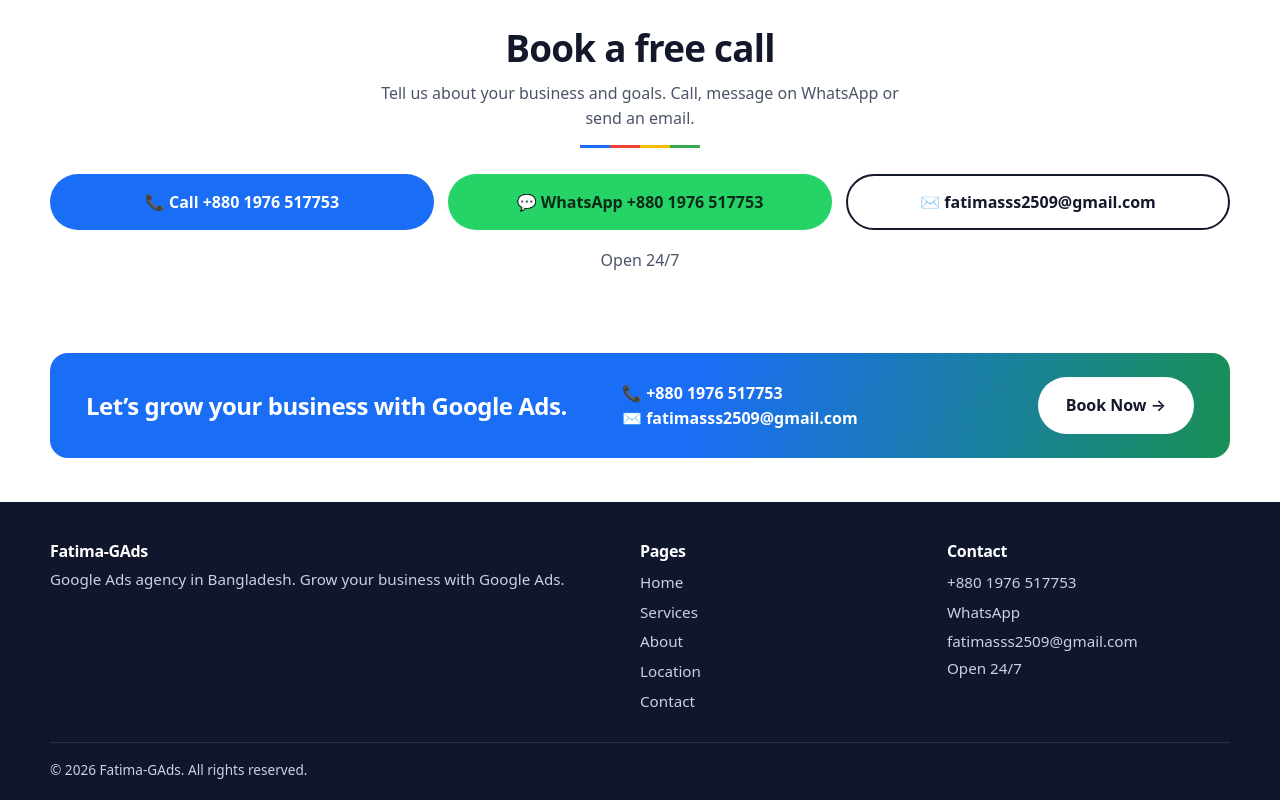
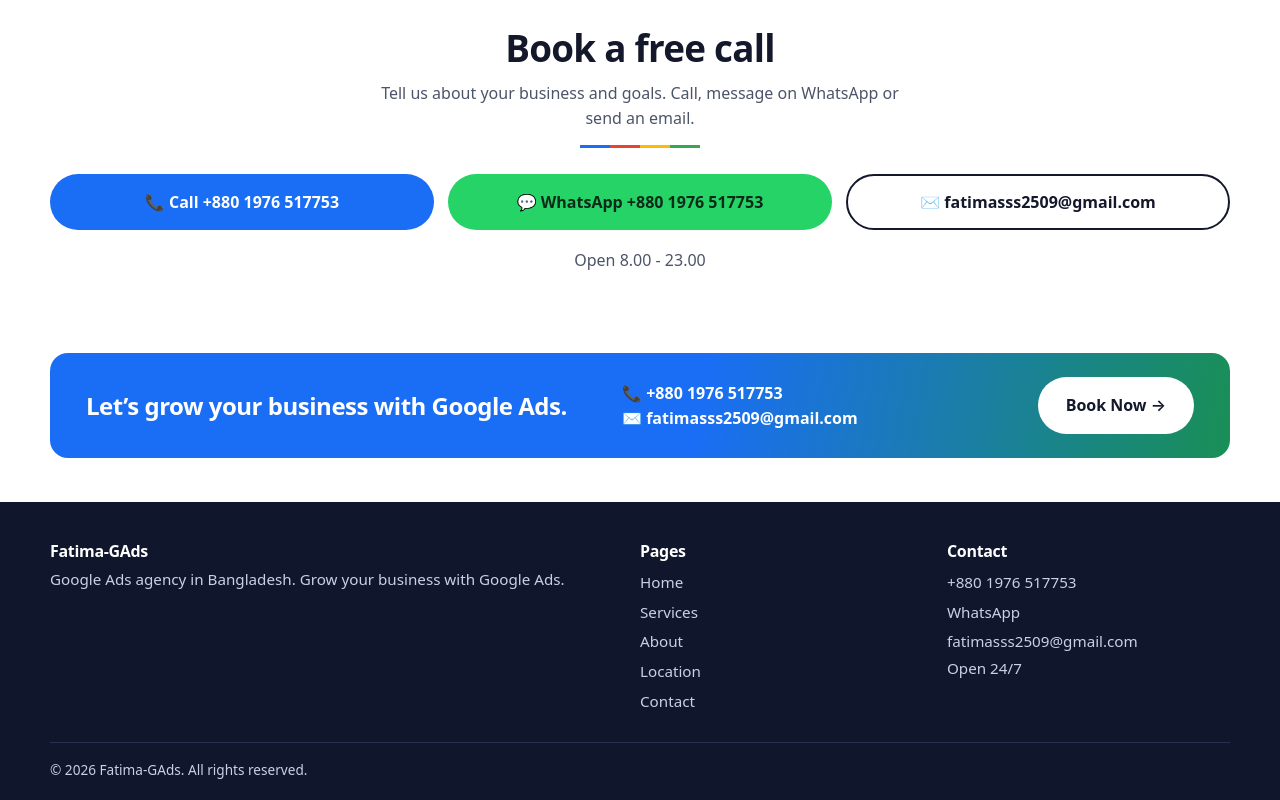
Before and after one commit to fatimasss2509-hub/fatimasss2509-hub, a plain HTML site: page index.html in a window 1280 px wide. Shown: the part 3041-3841 px from the top of the page. Drawn offline with Linux system fonts and the light colour scheme.

Commit message:
Update operating hours in index.html

```diff
--- a/index.html
+++ b/index.html
@@ -304,7 +304,7 @@ footer a:hover{color:#fff;text-decoration:underline}
    <a class="btn btn-wa" id="wa" href="https://wa.me/8801976517753" target="_blank" rel="noopener">💬 WhatsApp +880 1976 517753</a>
    <a class="btn btn-o" href="mailto:fatimasss2509@gmail.com">✉️ fatimasss2509@gmail.com</a>
   </div>
-  <p class="hours">Open 24/7</p>
+  <p class="hours">Open 8.00 - 23.00</p>
  </div>
 </section>
 
```
